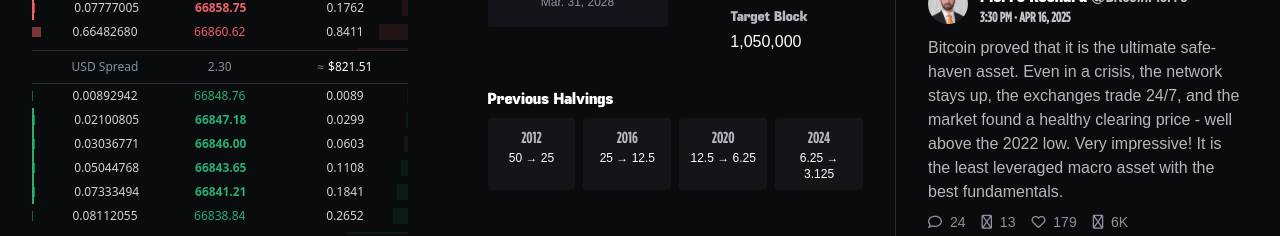
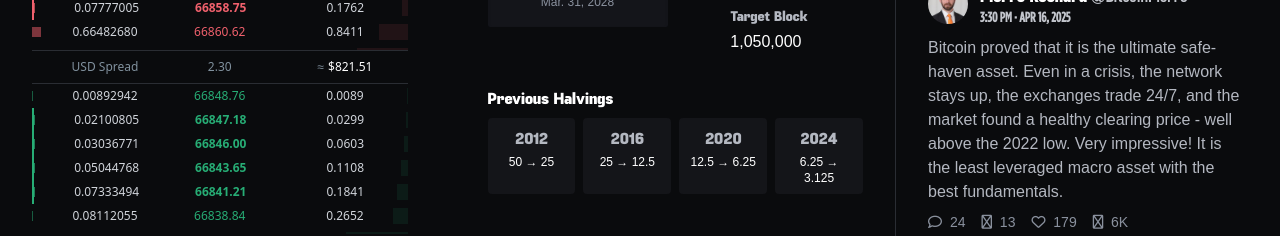
Before and after one commit to douvy/btc-tooling, a Next.js app: page / in a window 1280 px wide. Shown: the part 880-1116 px from the top of the page. Built offline with nearby package versions, Linux system fonts and the light colour scheme; no server answers; some icons are missing; a web font is replaced by a local one.

Commit message:
Improve Previous Halvings readability

```diff
--- a/src/components/bitcoin/HalvingCountdown.tsx
+++ b/src/components/bitcoin/HalvingCountdown.tsx
@@ -132,20 +132,20 @@
         <h3 className="text-base mb-2 font-fuji-bold">Previous Halvings</h3>
         <div className="grid grid-cols-4 gap-2 text-xs">
           <div className="bg-[#141519] rounded p-2 text-center">
-            <div className="text-[#b4b8c1] font-gotham-bold text-base">2012</div>
-            <div className="font-medium">50 → 25</div>
+            <div className="text-[#b4b8c1] font-fuji-bold text-base">2012</div>
+            <div className="font-medium mt-1">50 → 25</div>
           </div>
           <div className="bg-[#141519] rounded p-2 text-center ">
-            <div className="text-[#b4b8c1] font-gotham-bold text-base">2016</div>
-            <div className="font-medium">25 → 12.5</div>
+            <div className="text-[#b4b8c1] font-fuji-bold text-base">2016</div>
+            <div className="font-medium mt-1">25 → 12.5</div>
           </div>
           <div className="bg-[#141519] rounded p-2 text-center">
-            <div className="text-[#b4b8c1] font-gotham-bold text-base">2020</div>
-            <div className="font-medium">12.5 → 6.25</div>
+            <div className="text-[#b4b8c1] font-fuji-bold text-base">2020</div>
+            <div className="font-medium mt-1">12.5 → 6.25</div>
           </div>
           <div className="bg-[#141519] rounded p-2 text-center">
-            <div className="text-[#b4b8c1] font-gotham-bold text-base">2024</div>
-            <div className="font-medium">6.25 → 3.125</div>
+            <div className="text-[#b4b8c1] font-fuji-bold text-base">2024</div>
+            <div className="font-medium mt-1">6.25 → 3.125</div>
           </div>
         </div>
       </div>
```
